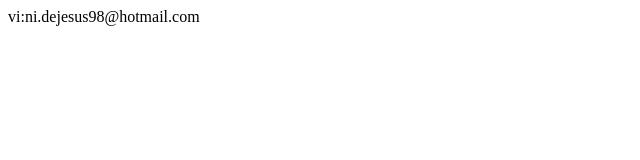
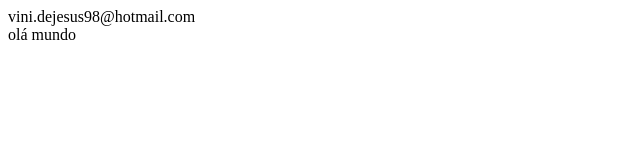
Before and after one commit to F7rreira/projetoRdevs, a plain HTML site: page index.html in a window 1280 px wide. Shown: the full height of the page, 0-640 px from the left. Drawn offline with Linux system fonts and the light colour scheme.

Commit message:
alteração

```diff
--- a/index.html
+++ b/index.html
@@ -1 +1,6 @@
- <div> vi:ni.dejesus98@hotmail.com </div>
+ <div>
+     vini.dejesus98@hotmail.com
+    </div>
+ <div>
+    olá mundo
+ </div>
```
